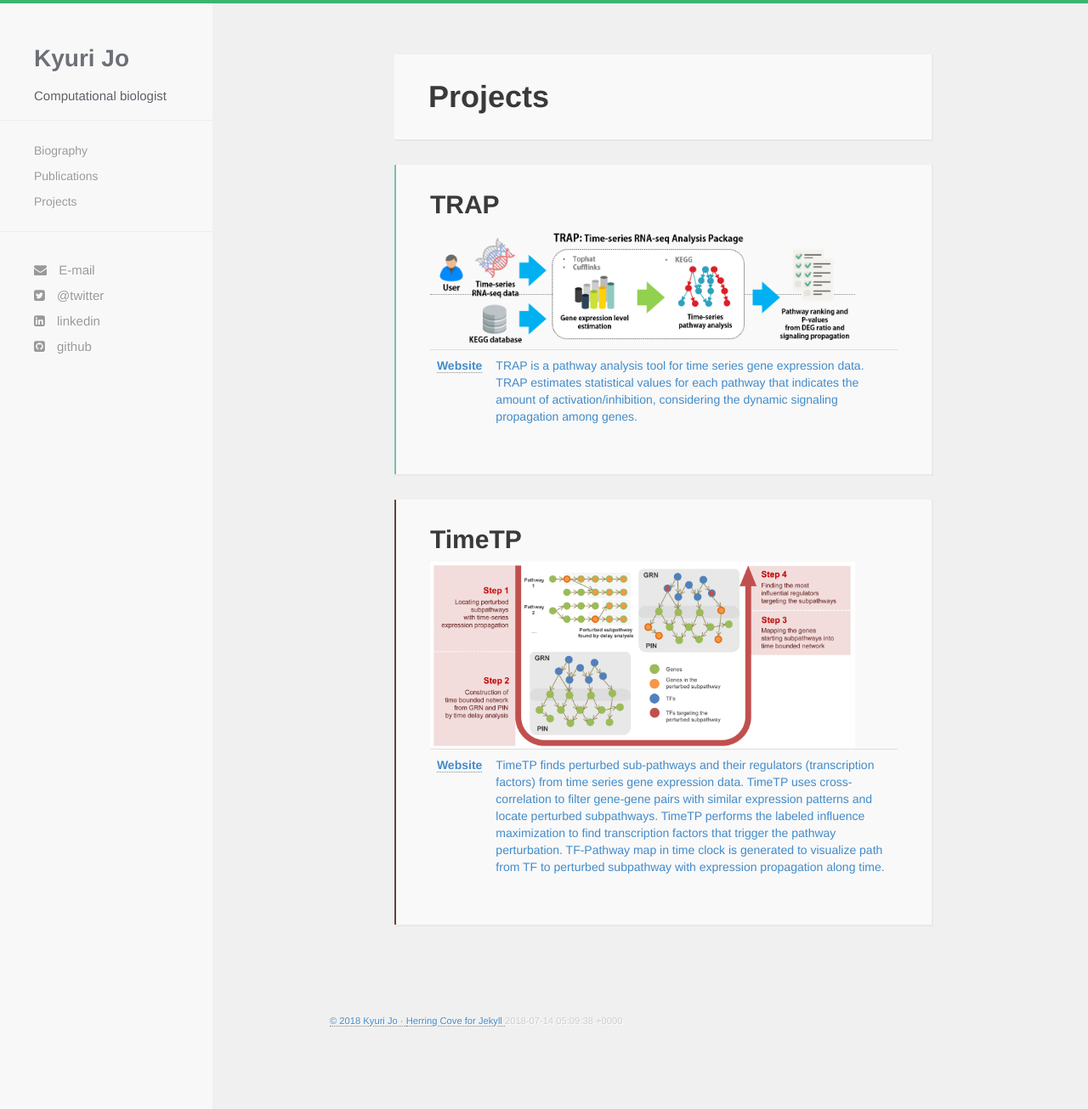
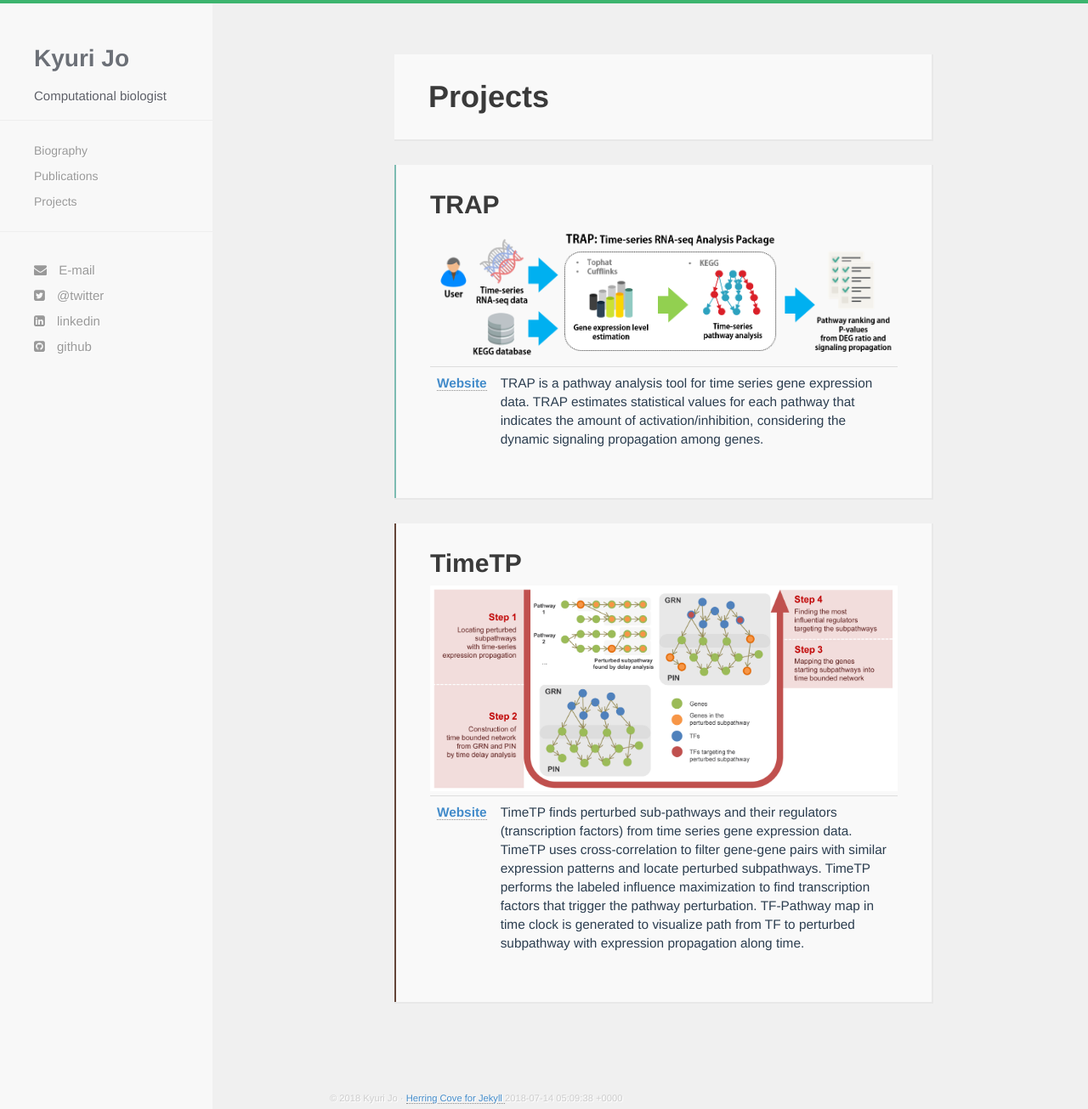
Before and after one commit to kyuriJo/kyuriJo.github.io, a Jekyll site: the page built from projects.html, in a window 1280 px wide and 1305 px high. Shown: the whole window at 85% size. Built offline with Jekyll 4.4.1, drawn with Linux system fonts in a browser that asks for light colours; nearby versions of some CDN libraries.

Commit message:
Change css

```diff
--- a/css/hc.css
+++ b/css/hc.css
@@ -38,7 +38,8 @@ h1 a:hover,h2 a:hover,h3 a:hover,h4 a:hover
 p
 {
   font-family:"Helvetica Neue", helvetica, "Open Sans", sans-serif;
-  font-weight:200
+  font-weight:200;
+  font-size: 1.1em;
 }
 ul.dot {
 list-style:circle;
@@ -544,9 +545,6 @@ time
   font-weight:200;
   font-size:1em
 }
-.proimg {
-  width: 500px;
-}
 .user-card
 {
   background-color:#f9f9f9;
--- a/projects.html
+++ b/projects.html
@@ -8,7 +8,6 @@ title: Projects
     </div>
 
     <div id="article"class="programming">
-      <a name="programming">
       <h2>TRAP</h2>
       <img class="proimg" src="{{ site.baseurl }}/images/TRAP_diagram.png">
       <table class="table table-hover ">
@@ -26,7 +25,6 @@ title: Projects
     </div>
 
     <div id="article"class="tech">
-      <a name="tech">
       <h2>TimeTP</h2>
       <img class="proimg" src="{{ site.baseurl }}/images/TimeTP_diagram.jpg">
       <table class="table table-hover ">
```
Also changed, not shown: css/bootstrap.min.css.
